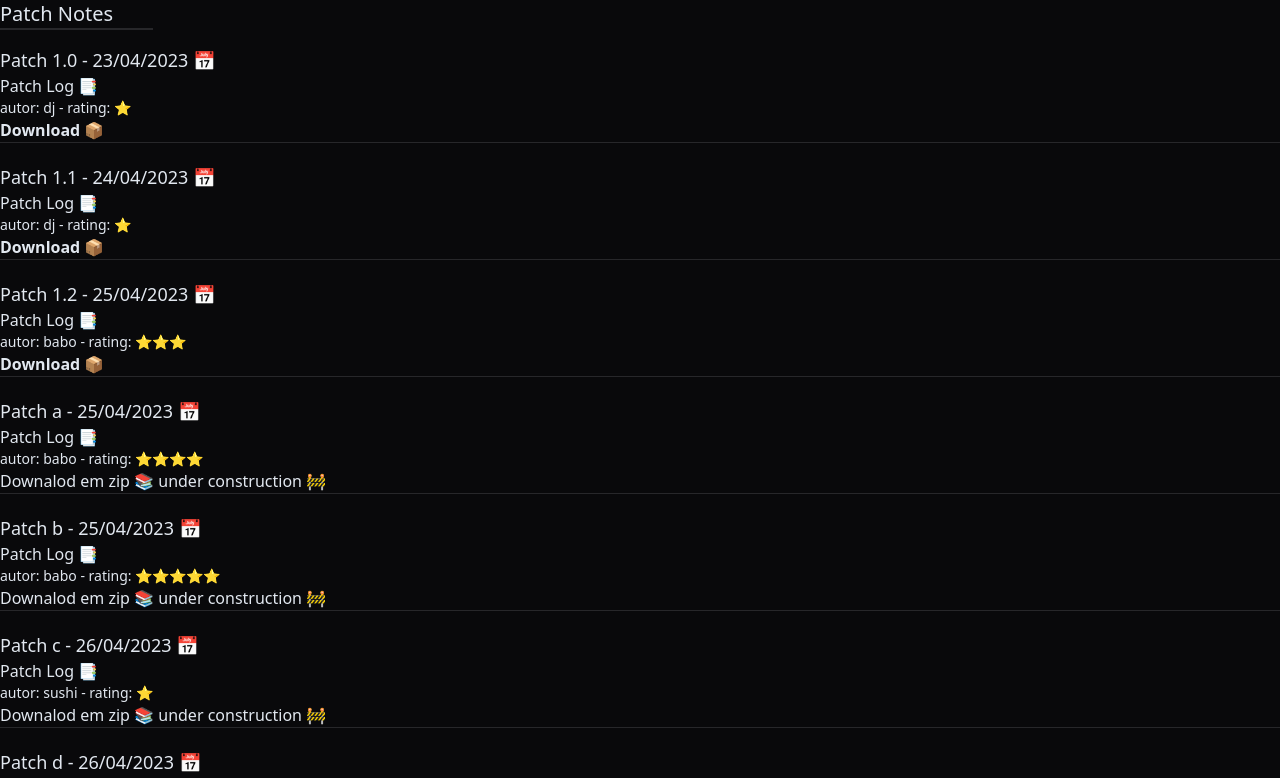
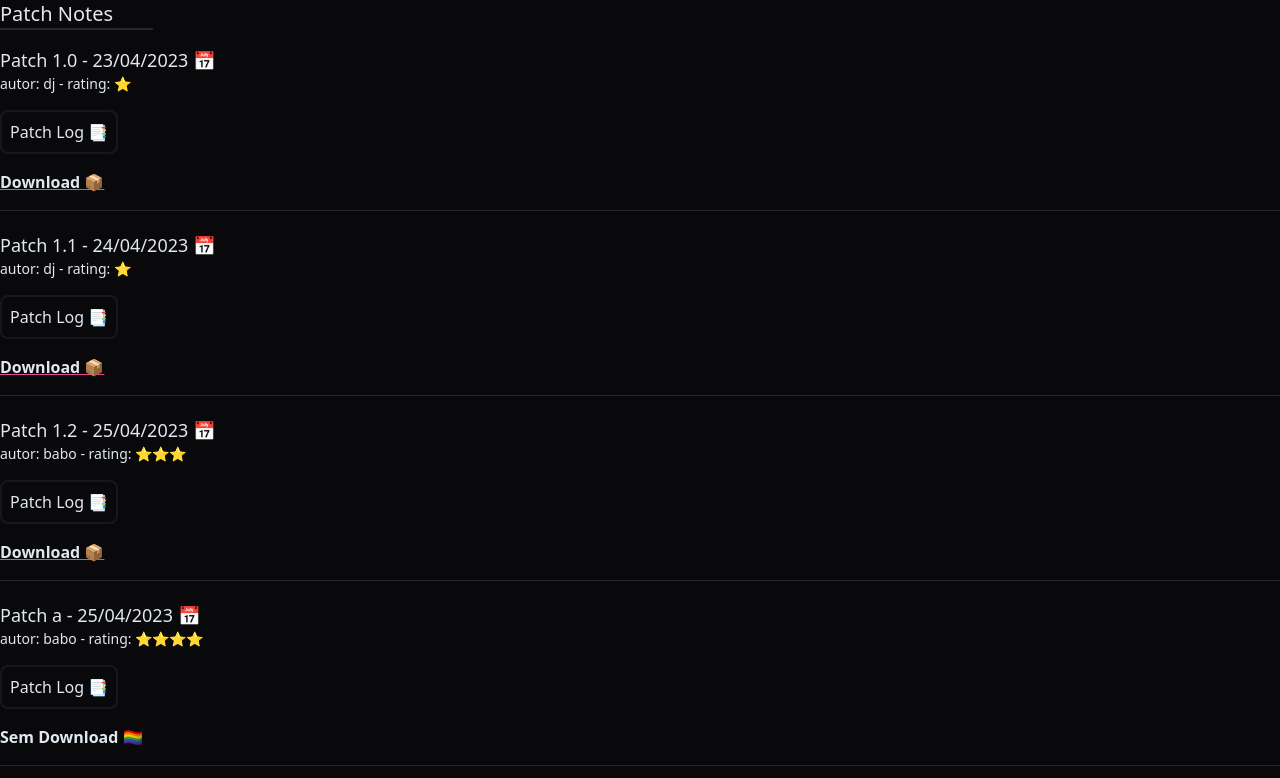
Before and after one commit to sarahanduca/unicornos, a Next.js app: page /PatchNotes in a window 1280 px wide. Shown: the top 778 px of the page. Built offline with nearby package versions, Linux system fonts and the light colour scheme.

Commit message:
fix: melhora layaout de logs

```diff
--- a/src/components/patchDisplay.js
+++ b/src/components/patchDisplay.js
@@ -11,26 +11,24 @@ export default function PatchDisplay({
 }) {
   const [displayDescription, setDisplayDescription] = useState(false);
 
-  function displayRate() {
-    let stars = "";
-    for (let i = 0; i < rating; i++) {
-      stars += "⭐";
-    }
-    return stars;
-  }
-
   return (
     <div className="patchDisplay mb-5 border-b border-zinc-800">
       <h1 className="text-lg">
         Patch {version} - {date} 📅
       </h1>
       <div className="flex flex-col justify-start">
+        <span className="text-sm">
+          autor: {author} {rating && `- rating: ${"⭐".repeat(rating)}`}
+        </span>
         <div className="patchLog">
-          <button onClick={() => setDisplayDescription(!displayDescription)}>
+          <button
+            className="border-solid border-2 border-zinc-900 rounded-lg p-2 my-4"
+            onClick={() => setDisplayDescription(!displayDescription)}
+          >
             Patch Log 📑
           </button>
-          {displayDescription && (
-            <div className="bg-zinc-900 rounded px-4 pt-1 pb-4 my-4">
+          {displayDescription && typeof description == "string" ? (
+            <div className="bg-zinc-900 rounded-lg px-4 pt-1 pb-4 mb-2">
               <span className=" text-zinc-400">{description}</span>
               <div className="mt-3">
                 <span className="text-zinc-400 mr-2">#</span>
@@ -46,19 +44,38 @@ export default function PatchDisplay({
                   : null}
               </div>
             </div>
+          ) : displayDescription ? (
+            <div className="bg-zinc-900 rounded-lg px-4 pt-1 pb-4 mb-2">
+              {description}
+              <div className="mt-3">
+                <span className="text-zinc-400 mr-2">#</span>
+                {tags
+                  ? tags.map((tag) => (
+                      <span
+                        className="text-zinc-800 text-xs rounded-full w-fit px-2 pb-1 mr-2 bg-zinc-400 "
+                        key={tag}
+                      >
+                        {tag}
+                      </span>
+                    ))
+                  : null}
+              </div>
+            </div>
+          ) : null}
+        </div>
+        <div className="mb-4 font-bold">
+          {file ? (
+            <a
+              className="underline decoration-pink-500"
+              target="_blank"
+              href={file}
+            >
+              Download 📦
+            </a>
+          ) : (
+            "Sem Download 🏳‍🌈"
           )}
         </div>
-        <span className="text-sm">
-          autor: {author}{" "}
-          {rating && `- rating: ${displayRate(parseInt(rating))}`}
-        </span>
-        {file ? (
-          <a className="font-semibold" target="_blank" href={file}>
-            Download 📦
-          </a>
-        ) : (
-          "Downalod em zip 📚 under construction 🚧"
-        )}
       </div>
     </div>
   );
--- a/src/pages/PatchNotes.js
+++ b/src/pages/PatchNotes.js
@@ -76,11 +76,36 @@ export default function PatchNotes() {
       <PatchDisplay
         version="f.2"
         date="06/03/2024"
-        description="o joão adicionou mais alguma coisa (pq sim) que nenhum de nós sabemos exatamente oq é"
+        description={
+          <div>
+            <h3 className="text-lg">Mods Adicionados</h3>
+            <ul className="list-disc pl-4">
+              <li>
+                <a
+                  className="underline decoration-sky-500"
+                  href="https://www.curseforge.com/minecraft/mc-mods/industrial-foregoing"
+                  target="_blank"
+                >
+                  Industrial Foregoing 1.19.2-3.32.3-7{" "}
+                </a>
+              </li>
+              <li>
+                <a
+                  className="underline decoration-indigo-500"
+                  href="https://www.curseforge.com/minecraft/mc-mods/titanium/files"
+                  target="_blank"
+                >
+                  Titanium 1.19.2-3.7.4-30
+                </a>
+              </li>
+            </ul>
+          </div>
+        }
         tags={[
           "de fato não foi o fim",
           "e la vamos nós",
           "começando do zero 😭😭😭",
+          "ideia jo joao ✨",
         ]}
         author="babo"
         rating="1"
```
